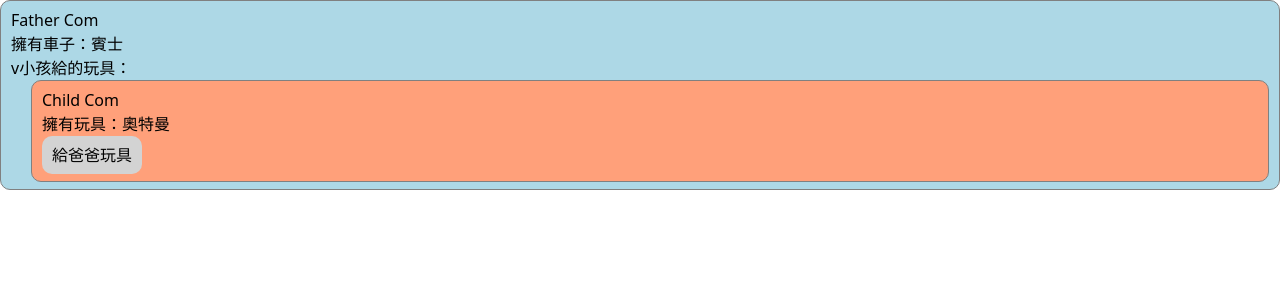
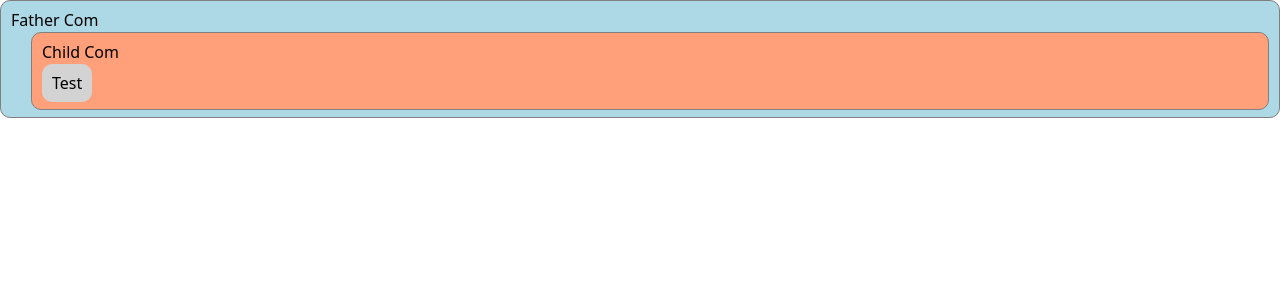
Before and after one commit to en-ian-0131/vue-practice, a Vue app: page / in a window 1280 px wide. Shown: the top 300 px of the page. Built offline with nearby package versions, Linux system fonts and the light colour scheme.

Commit message:
自定義事件

```diff
--- a/src/pages/PropsCom/components/ChildCom.vue
+++ b/src/pages/PropsCom/components/ChildCom.vue
@@ -1,8 +1,7 @@
 <template>
   <div class="childClass">
     <div>Child Com</div>
-    <div>擁有玩具：{{ toy }}</div>
-    <button type="button" @click="sendToy(toy)">給爸爸玩具</button>
+    <button @click="emit('haha', '666')">Test</button>
   </div>
 </template>
 
@@ -13,10 +12,11 @@ export default {
 </script>
 
 <script setup lang="ts">
-import { ref } from "vue";
-defineProps(["getChildToy", "sendToy"]);
+import { onMounted } from "vue";
 
-const toy = ref("奧特曼");
+const emit = defineEmits(["haha"]);
+
+onMounted(() => setTimeout(() => emit("haha"), 2000));
 </script>
 
 <style scoped>
--- a/src/pages/PropsCom/components/FatherCom.vue
+++ b/src/pages/PropsCom/components/FatherCom.vue
@@ -1,9 +1,7 @@
 <template>
   <div class="fatherClass">
     <div>Father Com</div>
-    <div>擁有車子：{{ car }}</div>
-    <div>v小孩給的玩具：{{ getChildToy }}</div>
-    <ChildCom :sendToy="getToy" />
+    <ChildCom @haha="fatherFn" />
   </div>
 </template>
 
@@ -14,13 +12,10 @@ export default {
 </script>
 
 <script setup lang="ts">
-import { ref } from "vue";
 import ChildCom from "./ChildCom.vue";
-const car = ref("賓士");
-const getChildToy = ref("");
 
-const getToy = (value: string) => {
-    getChildToy.value = value
+const fatherFn = (value: string) => {
+  console.log("觸發Fn", value);
 };
 </script>
 
```
